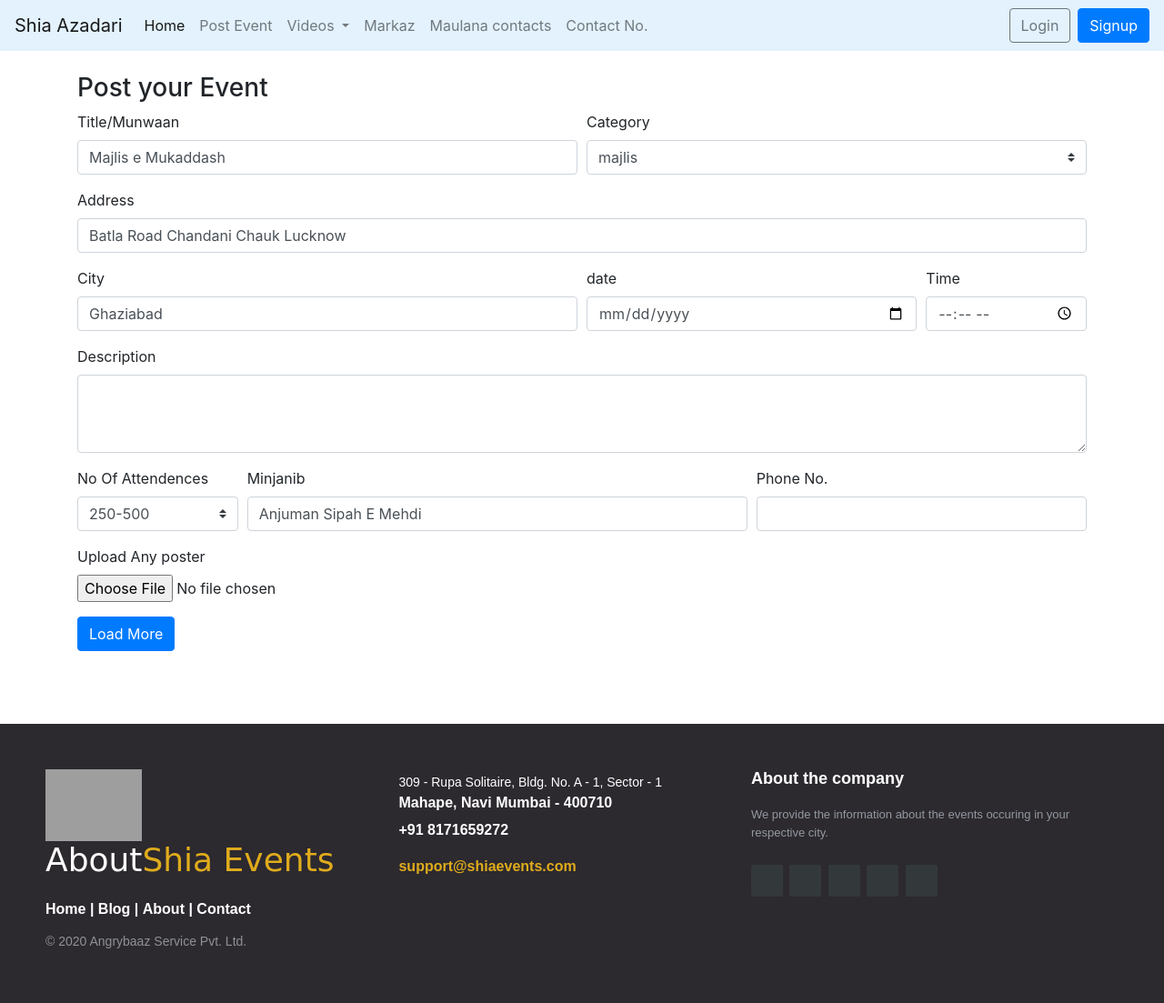
After one commit to merajzaidi/event, a Django app: page /events/eventdetail/78 in a window 1280 px wide. The commit adds this page. Shown: the whole page at 91% size. Run offline with Django 3.2, Linux system fonts and the light colour scheme; data comes from the database, SQL or seed files in the repository; both versions use the stored data as it was after the commit; some libraries are stand-ins or nearby versions; grey boxes are pictures that could not be loaded.

Commit message:
commit 3nd

```diff
--- a/events/settings.py
+++ b/events/settings.py
@@ -24,6 +24,12 @@ SECRET_KEY = 'kwhk%u2pm^5_7qfwn%*zx*3n#)h^m$r5b_)a$x)_1&(5@+4cv='
 
 # SECURITY WARNING: don't run with debug turned on in production!
 DEBUG = True
+EMAIL_HOST ='smtp.zoho.in'
+EMAIL_HOST_USER = 'hussainimeeraj5@gmail.com'
+EMAIL_HOST_PASSWORD = 'H@ider110'
+EMAIL_PORT = 587
+EMAIL_USE_TLS = True
+EMAIL_BACKEND = 'django.core.mail.backends.smtp.EmailBackend'
 
 ALLOWED_HOSTS = []
 
--- a/main/models.py
+++ b/main/models.py
@@ -60,3 +60,6 @@ class mehfildetail(models.Model):
 
 class contact(models.Model):
     contacter = models.CharField(max_length=30)
+
+class Mehfil(models.Model):
+    pass
--- a/main/templates/main/basic.html
+++ b/main/templates/main/basic.html
@@ -8,12 +8,193 @@
     <!-- Bootstrap CSS -->
     <link rel="stylesheet" href="https://stackpath.bootstrapcdn.com/bootstrap/4.4.1/css/bootstrap.min.css" integrity="sha384-Vkoo8x4CGsO3+Hhxv8T/Q5PaXtkKtu6ug5TOeNV6gBiFeWPGFN9MuhOf23Q9Ifjh" crossorigin="anonymous">
 
-    <title>Shia Event updates</title>
+    <title>{% block title %}Shia Event updates{% endblock %}</title>
+    <style>
+footer{
+	position: fixed;
+	bottom: 0;
+}
+
+@media (max-height:800px){
+	footer { position: static; }
+	header { padding-top:40px; }
+}
+
+
+.footer-distributed{
+	background-color: #2c292f;
+	box-sizing: border-box;
+	width: 100%;
+	text-align: left;
+	font: bold 16px sans-serif;
+	padding: 50px 50px 60px 50px;
+	margin-top: 80px;
+}
+
+.footer-distributed .footer-left,
+.footer-distributed .footer-center,
+.footer-distributed .footer-right{
+	display: inline-block;
+	vertical-align: top;
+}
+
+/* Footer left */
+
+.footer-distributed .footer-left{
+	width: 30%;
+}
+
+.footer-distributed h3{
+	color:  #ffffff;
+	font: normal 36px 'Cookie', cursive;
+	margin: 0;
+}
+
+/* The company logo */
+
+.footer-distributed .footer-left img{
+	width: 30%;
+}
+
+.footer-distributed h3 span{
+	color:  #e0ac1c;
+}
+
+/* Footer links */
+
+.footer-distributed .footer-links{
+	color:  #ffffff;
+	margin: 20px 0 12px;
+}
+
+.footer-distributed .footer-links a{
+	display:inline-block;
+	line-height: 1.8;
+	text-decoration: none;
+	color:  inherit;
+}
+
+.footer-distributed .footer-company-name{
+	color:  #8f9296;
+	font-size: 14px;
+	font-weight: normal;
+	margin: 0;
+}
+
+/* Footer Center */
+
+.footer-distributed .footer-center{
+	width: 35%;
+}
+
+
+.footer-distributed .footer-center i{
+	background-color:  #33383b;
+	color: #ffffff;
+	font-size: 25px;
+	width: 38px;
+	height: 38px;
+	border-radius: 50%;
+	text-align: center;
+	line-height: 42px;
+	margin: 10px 15px;
+	vertical-align: middle;
+}
+
+.footer-distributed .footer-center i.fa-envelope{
+	font-size: 17px;
+	line-height: 38px;
+}
+
+.footer-distributed .footer-center p{
+	display: inline-block;
+	color: #ffffff;
+	vertical-align: middle;
+	margin:0;
+}
+
+.footer-distributed .footer-center p span{
+	display:block;
+	font-weight: normal;
+	font-size:14px;
+	line-height:2;
+}
+
+.footer-distributed .footer-center p a{
+	color:  #e0ac1c;
+	text-decoration: none;;
+}
+
+
+/* Footer Right */
+
+.footer-distributed .footer-right{
+	width: 30%;
+}
+
+.footer-distributed .footer-company-about{
+	line-height: 20px;
+	color:  #92999f;
+	font-size: 13px;
+	font-weight: normal;
+	margin: 0;
+}
+
+.footer-distributed .footer-company-about span{
+	display: block;
+	color:  #ffffff;
+	font-size: 18px;
+	font-weight: bold;
+	margin-bottom: 20px;
+}
+
+.footer-distributed .footer-icons{
+	margin-top: 25px;
+}
+
+.footer-distributed .footer-icons a{
+	display: inline-block;
+	width: 35px;
+	height: 35px;
+	cursor: pointer;
+	background-color:  #33383b;
+	border-radius: 2px;
+
+	font-size: 20px;
+	color: #ffffff;
+	text-align: center;
+	line-height: 35px;
+
+	margin-right: 3px;
+	margin-bottom: 5px;
+}
+
+/* Here is the code for Responsive Footer */
+/* You can remove below code if you don't want Footer to be responsive */
+
+
+@media (max-width: 880px) {
+
+	.footer-distributed .footer-left,
+	.footer-distributed .footer-center,
+	.footer-distributed .footer-right{
+		display: block;
+		width: 100%;
+		margin-bottom: 40px;
+		text-align: center;
+	}
+
+	.footer-distributed .footer-center i{
+		margin-left: 0;
+	}
+
+}
       {% block css %}{% endblock %}
+      </style>
   </head>
   <body>
   <nav class="navbar navbar-expand-lg navbar-light" style="background-color: #e3f2fd;">
-  <a class="navbar-brand" href="#">Eventomation</a>
+  <a class="navbar-brand" href="{% url 'home' %}">Shia Azadari</a>
   <button class="navbar-toggler" type="button" data-toggle="collapse" data-target="#navbarSupportedContent" aria-controls="navbarSupportedContent" aria-expanded="false" aria-label="Toggle navigation">
     <span class="navbar-toggler-icon"></span>
   </button>
@@ -31,7 +212,7 @@
           Videos
         </a>
         <div class="dropdown-menu" aria-labelledby="navbarDropdown">
-          <a class="dropdown-item" href="#">Azadari</a>
+          <a class="dropdown-item" href="{% url 'links' %}">Azadari</a>
           <a class="dropdown-item" href="#">Mehfil</a>
           <div class="dropdown-divider"></div>
           <a class="dropdown-item" href="#">Live Events</a>
@@ -48,6 +229,19 @@
       </li>
     </ul>
     {% if user.is_authenticated %}
+<div class="btn-group">
+  <button type="button" class=" mx-2 btn btn-danger dropdown-toggle" data-toggle="dropdown" aria-haspopup="true" aria-expanded="false">
+    Dashboard
+  </button>
+  <div class="dropdown-menu">
+    <a class="dropdown-item" href="#">Profile</a>
+    <a class="dropdown-item" href="#">Settings</a>
+    <a class="dropdown-item" href="#">Reset Password</a>
+
+    <div class="dropdown-divider"></div>
+    <a class="dropdown-item" href="#">Separated link</a>
+  </div>
+</div>
       <a href="{% url 'logout'%}" class="btn btn-primary">logout</a>
       {% else %}
       <a href="accounts/login/" class="btn btn-outline-secondary mx-2">Login</a>
@@ -58,6 +252,55 @@
   {% block body %}{% endblock %}
     <!-- Optional JavaScript -->
     <!-- jQuery first, then Popper.js, then Bootstrap JS -->
+  <footer class="footer-distributed">
+
+			<div class="footer-left">
+          <img src="img/logo.png">
+				<h3>About<span>Shia Events</span></h3>
+
+				<p class="footer-links">
+					<a href="#">Home</a>
+					|
+					<a href="#">Blog</a>
+					|
+					<a href="#">About</a>
+					|
+					<a href="#">Contact</a>
+				</p>
+
+				<p class="footer-company-name">© 2020 Angrybaaz Service Pvt. Ltd.</p>
+			</div>
+
+			<div class="footer-center">
+				<div>
+					<i class="fa fa-map-marker"></i>
+					  <p><span>309 - Rupa Solitaire,
+						 Bldg. No. A - 1, Sector - 1</span>
+						Mahape, Navi Mumbai - 400710</p>
+				</div>
+
+				<div>
+					<i class="fa fa-phone"></i>
+					<p>+91 8171659272</p>
+				</div>
+				<div>
+					<i class="fa fa-envelope"></i>
+					<p><a href="mailto:support@eduonix.com">support@shiaevents.com</a></p>
+				</div>
+			</div>
+			<div class="footer-right">
+				<p class="footer-company-about">
+					<span>About the company</span>
+					We provide the information about the events occuring in your respective city.</p>
+				<div class="footer-icons">
+					<a href="#"><i class="fa fa-facebook"></i></a>
+					<a href="#"><i class="fa fa-twitter"></i></a>
+					<a href="#"><i class="fa fa-instagram"></i></a>
+					<a href="#"><i class="fa fa-linkedin"></i></a>
+					<a href="#"><i class="fa fa-youtube"></i></a>
+				</div>
+			</div>
+		</footer>
     <script src="https://code.jquery.com/jquery-3.4.1.slim.min.js" integrity="sha384-J6qa4849blE2+poT4WnyKhv5vZF5SrPo0iEjwBvKU7imGFAV0wwj1yYfoRSJoZ+n" crossorigin="anonymous"></script>
     <script src="https://cdn.jsdelivr.net/npm/popper.js@1.16.0/dist/umd/popper.min.js" integrity="sha384-Q6E9RHvbIyZFJoft+2mJbHaEWldlvI9IOYy5n3zV9zzTtmI3UksdQRVvoxMfooAo" crossorigin="anonymous"></script>
     <script src="https://stackpath.bootstrapcdn.com/bootstrap/4.4.1/js/bootstrap.min.js" integrity="sha384-wfSDF2E50Y2D1uUdj0O3uMBJnjuUD4Ih7YwaYd1iqfktj0Uod8GCExl3Og8ifwB6" crossorigin="anonymous"></script>
--- /dev/null
+++ b/main/templates/main/eventdetail.html
@@ -0,0 +1,73 @@
+{% extends 'main/basic.html' %}
+{% block title %}{% endblock %}
+{% block body %}
+<div class="container my-4">
+    <h3 class="my-2">Post your Event</h3>
+<form action="#" method="post" name="myForm">
+    {% csrf_token %}
+  <div class="form-row">
+    <div class="form-group col-md-6">
+      <label for="inputEmail4">Title/Munwaan</label>
+      <input type="text" class="form-control" id="text" name="title" value="{{eventdetail.title}}">
+    </div>
+    <div class="form-group col-md-6">
+        <label for="category">Category</label>
+    <select class="custom-select" name = "category" onchange="validation()" required>
+      <option value="{{eventdetail.category}}">{{eventdetail.category}}</option>
+      <option value="majlis">Majlis</option>
+      <option value="mehfil">Mehfil</option>
+      <option value="others">Others</option>
+    </select>
+    </div>
+  </div>
+  <div class="form-group">
+    <label for="inputAddress">Address</label>
+    <input type="text" class="form-control" id="inputAddress" placeholder="1234 Main St" name = "address" value="{{eventdetail.address}}">
+  </div>
+  <div class="form-row">
+    <div class="form-group col-md-6">
+      <label for="inputCity">City</label>
+      <input type="text" class="form-control" id="inputCity" name = "cityyy" value="{{eventdetail.place}}">
+    </div>
+    <div class="form-group col-md-4">
+      <label for="inputdate">date</label>
+      <input type="date" class="form-control" id="inputdate" name = "date" value="{{eventdetail.date}}">
+    </div>
+    <div class="form-group col-md-2">
+      <label for="inputtime">Time</label>
+      <input type="time" class="form-control" id="inputtime" name="time" value="{{eventdetail.time}}">
+    </div>
+  </div>
+  <div class="form-group">
+    <label for="exampleFormControlTextarea1">Description</label>
+    <textarea class="form-control" id="exampleFormControlTextarea1" rows="3" name="description" value="{{eventdetail.desc}}"></textarea>
+  </div>
+  <div class="form-row">
+    <div class="form-group col-md-2">
+      <label>No Of Attendences</label>
+      <select class="custom-select" name = "attendences" required>
+      <option value="{{eventdetail.attendences}}">{{eventdetail.attendences}}</option>
+      <option value="0-250">0-250</option>
+      <option value="250-500">250-500</option>
+      <option value="500-2000">500-2000</option>
+      <option value="2000+">2000+</option>
+    </select>
+    </div>
+    <div class="form-group col-md-6">
+      <label for="inputdate">Minjanib</label>
+      <input type="text" class="form-control" id="inputdate" name = "organiser" value="{{eventdetail.organiser}}">
+    </div>
+    <div class="form-group col-md-4">
+      <label for="inputtime">Phone No.</label>
+      <input type="number" class="form-control" id="inputtime" name="phone_no">
+    </div>
+  </div>
+    <div class="form-group">
+    <label for="exampleFormControlFile1">Upload Any poster</label>
+    <input type="file" class="form-control-file" id="exampleFormControlFile1" name="poster">
+  </div>
+  <span id="divpr" class="divpr" > </span>
+  <button type="submit" class="btn btn-primary">Load More</button>
+</form>
+    </div>
+{% endblock %}
--- a/main/templates/main/index.html
+++ b/main/templates/main/index.html
@@ -43,8 +43,6 @@
   </div>
 </div>
 </div>
-{% else %}
-<p>This is not verified {{i.verification}}</p>
 {% endif %}
 
 {% endfor %}
--- a/main/templates/main/volunteer.html
+++ b/main/templates/main/volunteer.html
@@ -38,7 +38,7 @@
     Unverified Events
   </a>
         {% for i in unverified %}
-  <a href="#" class="list-group-item list-group-item-action ">{{i.title}}</a>
+  <a href="/events/eventdetail/{{i.post_id}}" class="list-group-item list-group-item-action ">{{i.title}}</a>
         {% endfor %}
   </div>
 </div>
--- a/main/urls.py
+++ b/main/urls.py
@@ -11,4 +11,5 @@ urlpatterns = [
     path('maulana', views.maulana, name='maulana'),
     path('contact', views.contactt, name='contact'),
     path('volunteer', views.volunteer, name='volunteer'),
+    path('eventdetail/<int:post_id>', views.eventdetail, name='eventdetail'),
 ]
--- a/main/views.py
+++ b/main/views.py
@@ -2,6 +2,8 @@ from django.shortcuts import render,redirect
 from django.http import HttpResponse,HttpResponseRedirect
 from .models import slider , postrequest ,city , Shaiyar, contact
 from django.contrib.auth.models import User
+from django.core.mail import send_mail
+from django.conf import settings
 from django.contrib.auth.forms import UserCreationForm
 from django.contrib.auth.decorators import login_required
 from django.contrib.auth.mixins import PermissionRequiredMixin, LoginRequiredMixin
@@ -33,8 +35,8 @@ def signup(request):
         form = UserCreationForm()
     return render(request, 'registration/signup.html', {'form': form})
 
-#@login_required(login_url='/events/accounts/login/')
-@unauthenticated_user
+@login_required(login_url='/events/accounts/login/')
+#@unauthenticated_user
 def post(request):
     form = details()
     if request.method=="POST":
@@ -64,11 +66,14 @@ def post(request):
                 i=i+1
                 sname = request.POST.get('sname' + str(i), '')
                 imag = request.POST.get('si' + str(i), '')
-
-
+        #send_mail('Post Form',title,settings.EMAIL_HOST_USER,['hussainimeraj5@gmail.com'],fail_silently=False)
     return render(request, 'main/post.html',{'form':form})
 class postevent(LoginRequiredMixin, TemplateView):
     template_name = 'post.html'
+
+def eventdetail(request,post_id):
+    eventdetail=postrequest.objects.filter(post_id=post_id)
+    return render(request,'main/eventdetail.html',{'eventdetail':eventdetail[0]})
 
 def postmore(request):
     if request.method == "POST":
@@ -79,10 +84,12 @@ def postmore(request):
         qwe.save()
     return render(request, 'main/postmore.html')
 def links(request):
-    return HttpResponse("This is links")
+    n=4
+    return render(request, 'main/links.html',{'n':range(n)})
 
 def places(request):
-    return HttpResponse("This is Places")
+    n=2
+    return render(request,'main/places.html', {'n':range(n),'y':range(6)})
 
 def maulana(request):
     return HttpResponse("This is maulana")
```
Also changed, not shown: main/templates/main/links.html (added, +27 -0 lines), main/templates/main/places.html (added, +27 -0 lines), main/templates/registration/signup.html (+7 -1 lines), db.sqlite3.
